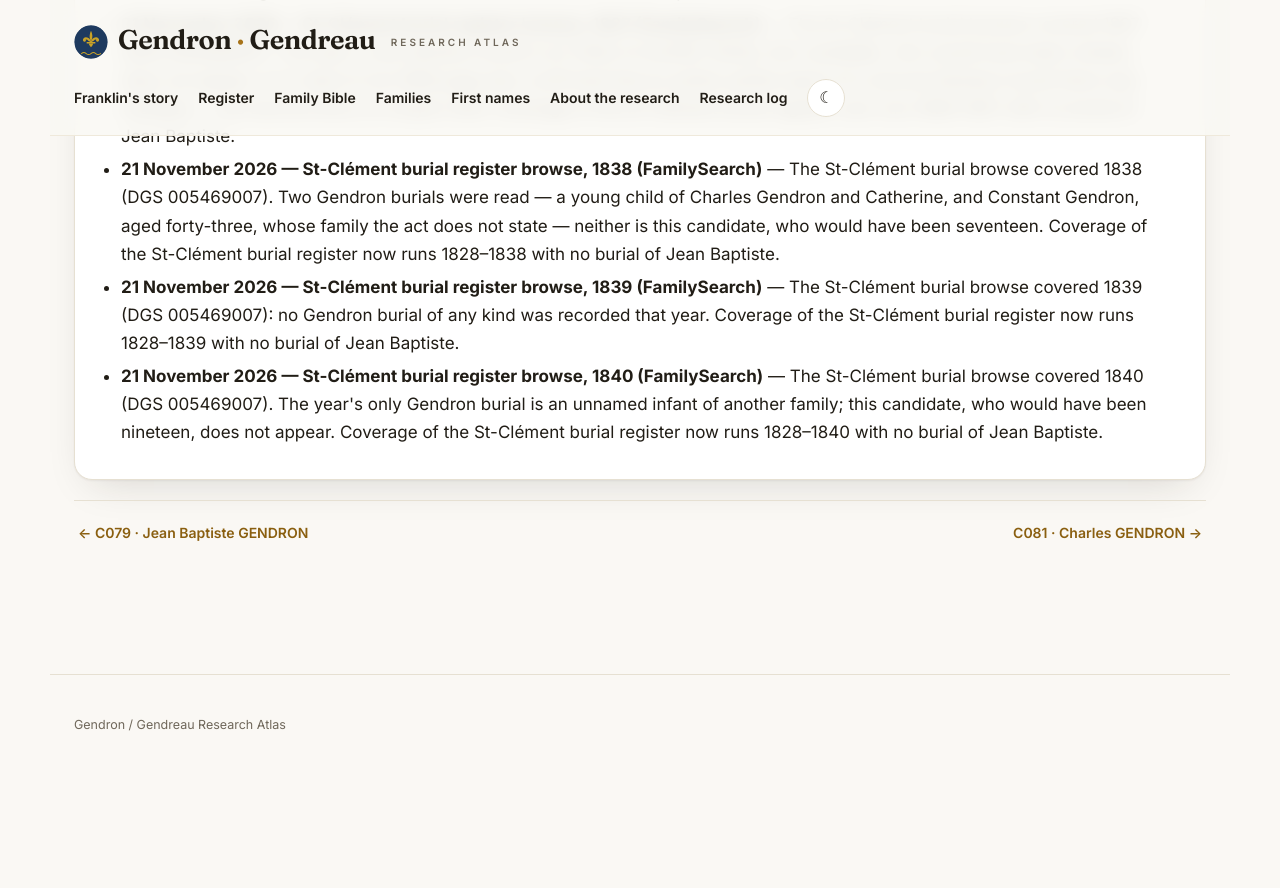
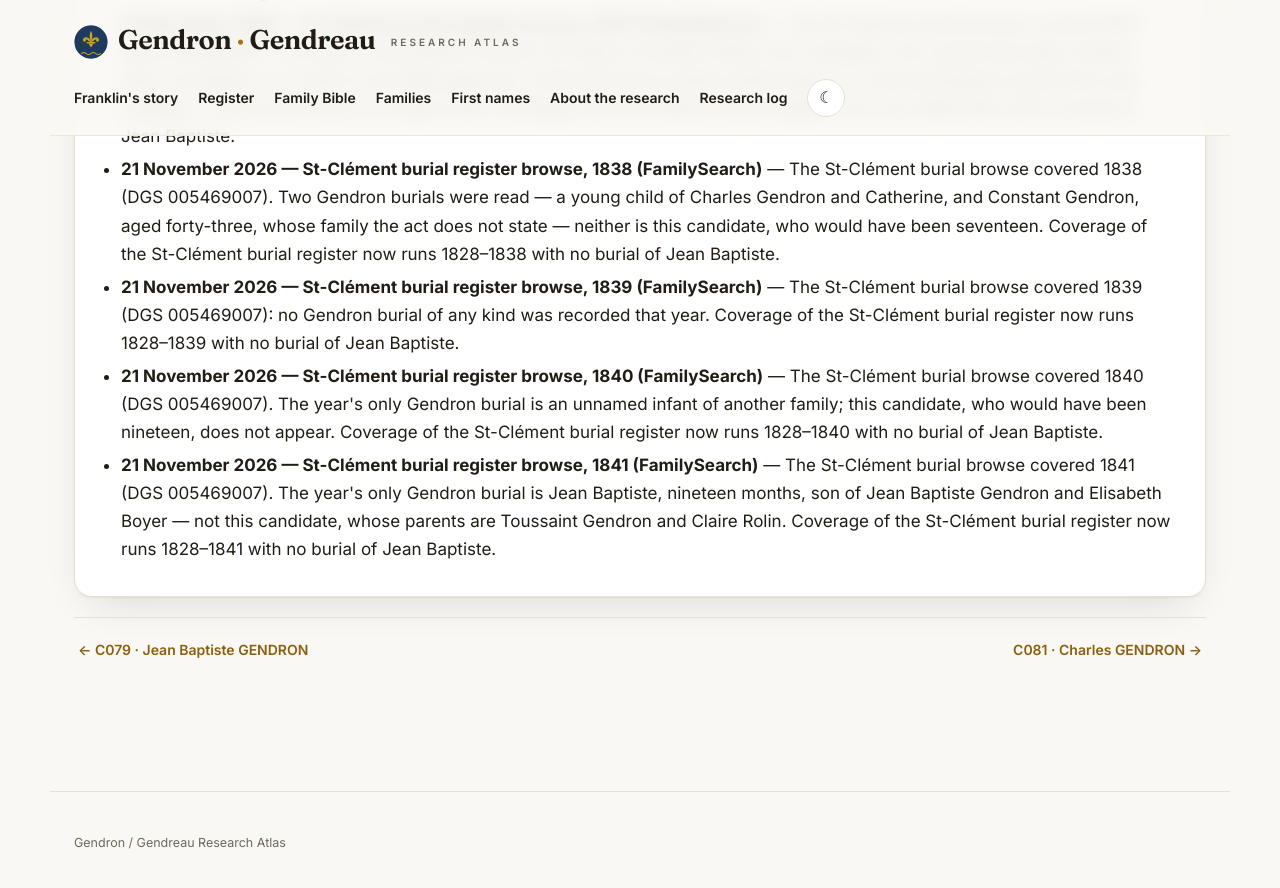
Before and after one commit to vetharmon/gendron-research, a Jekyll site: the page built from _candidates/c080.md, in a window 1280 px wide and 900 px high, scrolled down 3400 px. Shown: the top 888 px of the window. Built offline with Jekyll 4.4.1, drawn with Linux system fonts in a browser that asks for light colours; before the commit the page ends 4183 px from its top, so only the background shows below that.

Commit message:
St-Clement burial browse 1841 — entries for C080, C195, C212

```diff
--- a/_candidates/c080.md
+++ b/_candidates/c080.md
@@ -41,6 +41,8 @@ search_log:
     outcome: "The St-Clément burial browse covered 1839 (DGS 005469007): no Gendron burial of any kind was recorded that year. Coverage of the St-Clément burial register now runs 1828–1839 with no burial of Jean Baptiste."
   - resource: "21 November 2026 — St-Clément burial register browse, 1840 (FamilySearch)"
     outcome: "The St-Clément burial browse covered 1840 (DGS 005469007). The year's only Gendron burial is an unnamed infant of another family; this candidate, who would have been nineteen, does not appear. Coverage of the St-Clément burial register now runs 1828–1840 with no burial of Jean Baptiste."
+  - resource: "21 November 2026 — St-Clément burial register browse, 1841 (FamilySearch)"
+    outcome: "The St-Clément burial browse covered 1841 (DGS 005469007). The year's only Gendron burial is Jean Baptiste, nineteen months, son of Jean Baptiste Gendron and Elisabeth Boyer — not this candidate, whose parents are Toussaint Gendron and Claire Rolin. Coverage of the St-Clément burial register now runs 1828–1841 with no burial of Jean Baptiste."
 permalink: /candidates/c080/
 sources:
   - label: "LAFRANCE baptism (act 2369738)"
```
Also changed, not shown: _candidates/c195.md (+2 -0 lines), _candidates/c212.md (+2 -0 lines).
